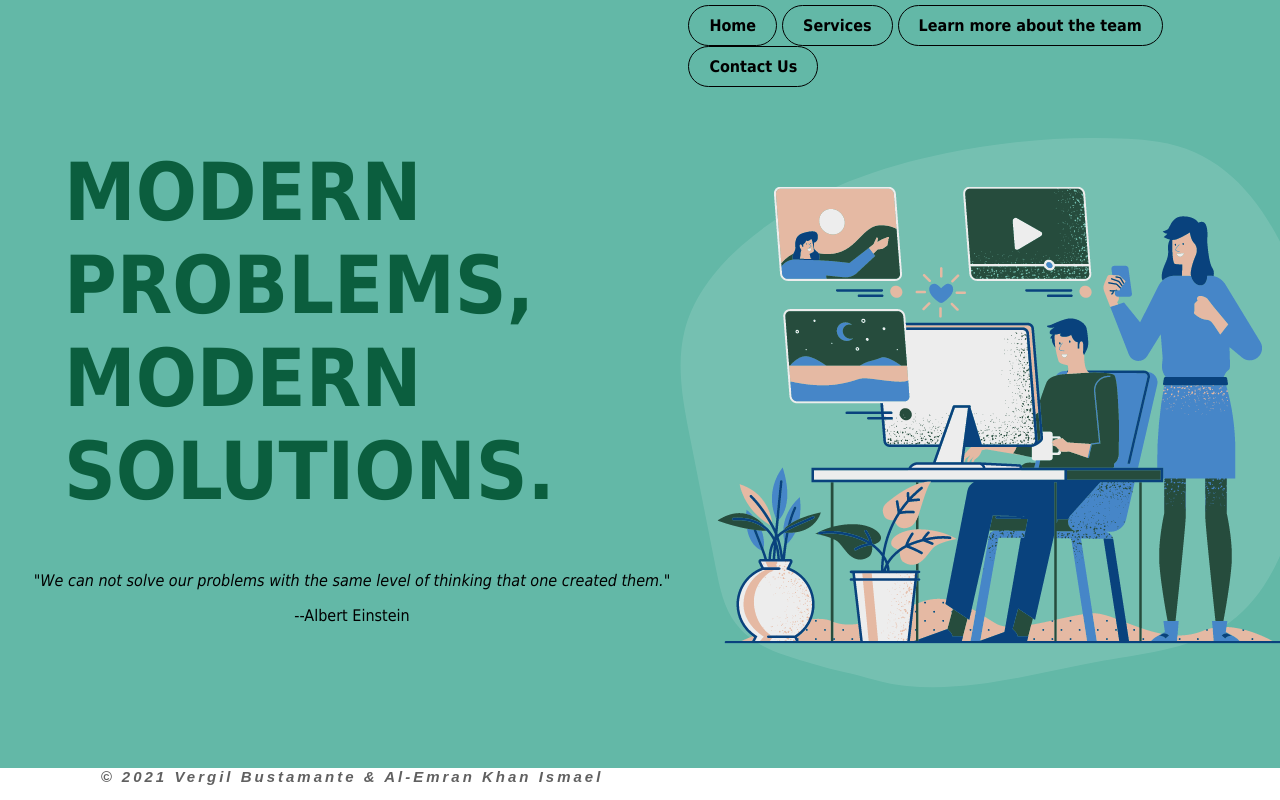
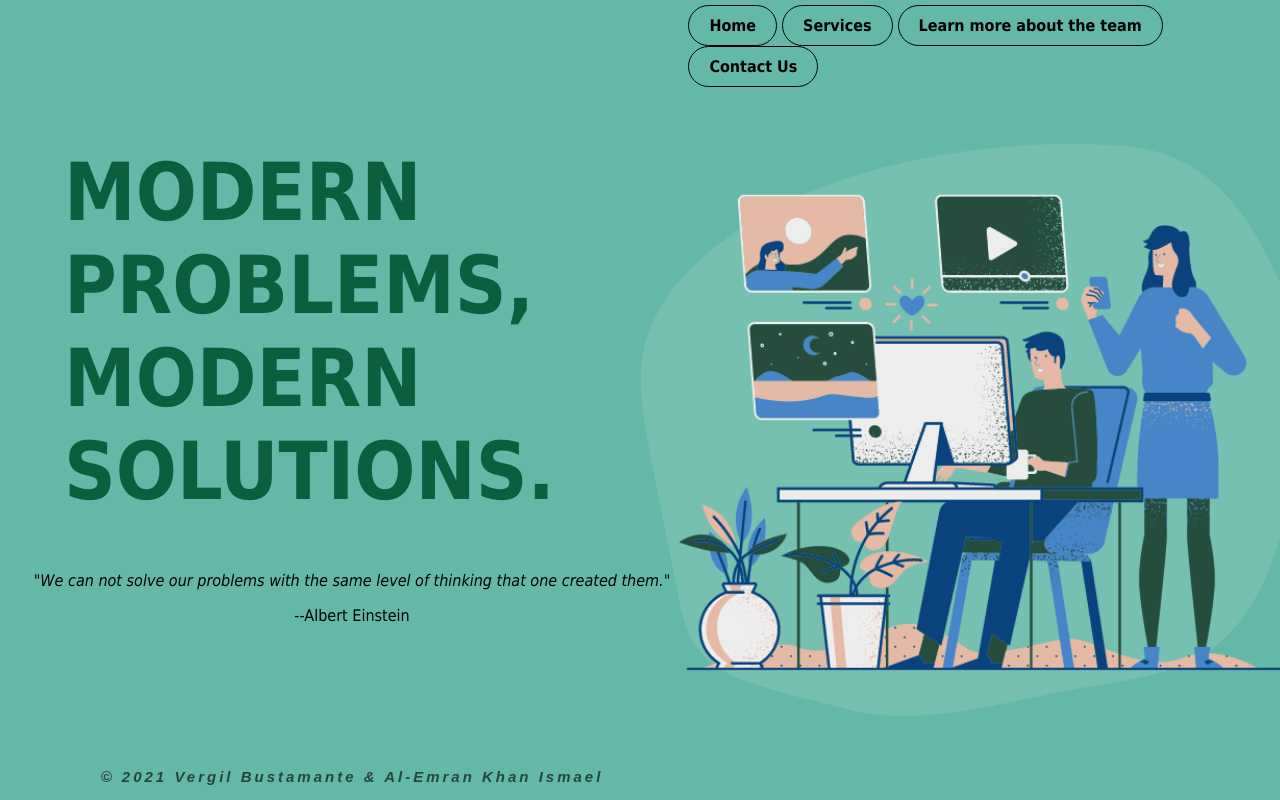
Before and after one commit to 10969Vigler/thecompany, a plain HTML site: page index.html in a window 1280 px wide. Drawn offline with Linux system fonts and the light colour scheme.

Commit message:
Update style_index.css

```diff
--- a/css/style_index.css
+++ b/css/style_index.css
@@ -7,7 +7,13 @@
 body{
     margin: 0;
     padding: 0;
-    background: url(/images/bg_home.PNG) no-repeat;
+    background: url(/images/bg_home.PNG);
+    height: 100%;
+
+    background-attachment: fixed;
+    background-position: center;
+    background-repeat: no-repeat;
+    background-size: cover;
     overflow: hidden;
     font-family: tahoma;
 }
```
